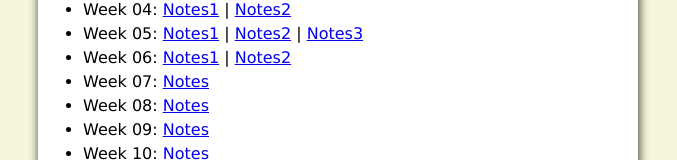
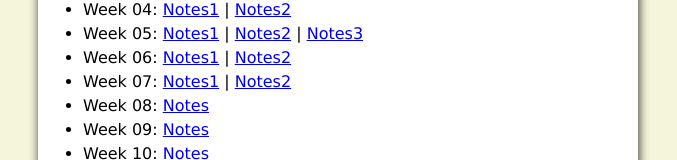
Before and after one commit to JesusBejar/WDD330, a plain HTML site: page HOMEPORTAL/HomePortal.html in a window 1280 px wide. Shown: the part 346-506 px from the top of the page, without its empty margins (302-979 px from the left). Drawn offline with Linux system fonts and the light colour scheme.

Commit message:
added week 7 notes

```diff
--- a/HOMEPORTAL/HomePortal.html
+++ b/HOMEPORTAL/HomePortal.html
@@ -35,7 +35,7 @@
             <li> Week 04: <a href="imgs/Week4(1).pdf">Notes1</a> | <a href="imgs/Week4(2).pdf">Notes2</a></li>
             <li> Week 05: <a href="imgs/Week5(1).pdf">Notes1</a> | <a href="imgs/Week5(2).pdf">Notes2</a> | <a href="imgs/Week5(3).pdf">Notes3</a>
             <li> Week 06: <a href="imgs/Week6(1).pdf">Notes1</a> | <a href="imgs/Week6(2).pdf">Notes2</a>
-            <li> Week 07: <a href="#">Notes</a></li>
+            <li> Week 07: <a href="imgs/Week7(1).pdf">Notes1</a> | <a href="imgs/Week7(2).pdf">Notes2</a>
             <li> Week 08: <a href="#">Notes</a></li>
             <li> Week 09: <a href="#">Notes</a></li>
             <li> Week 10: <a href="#">Notes</a></li>
```
Also changed, not shown: 2 other files.
